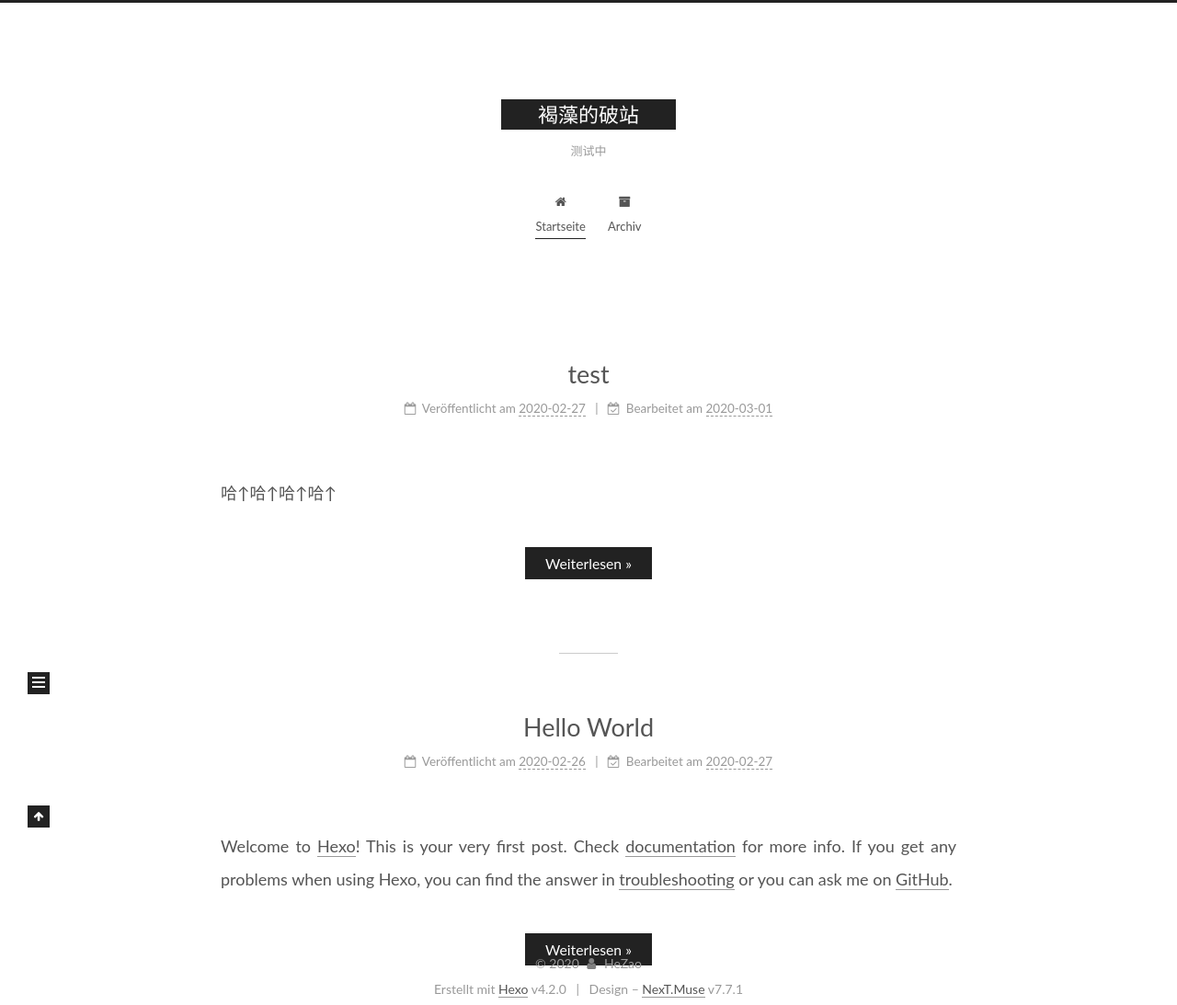
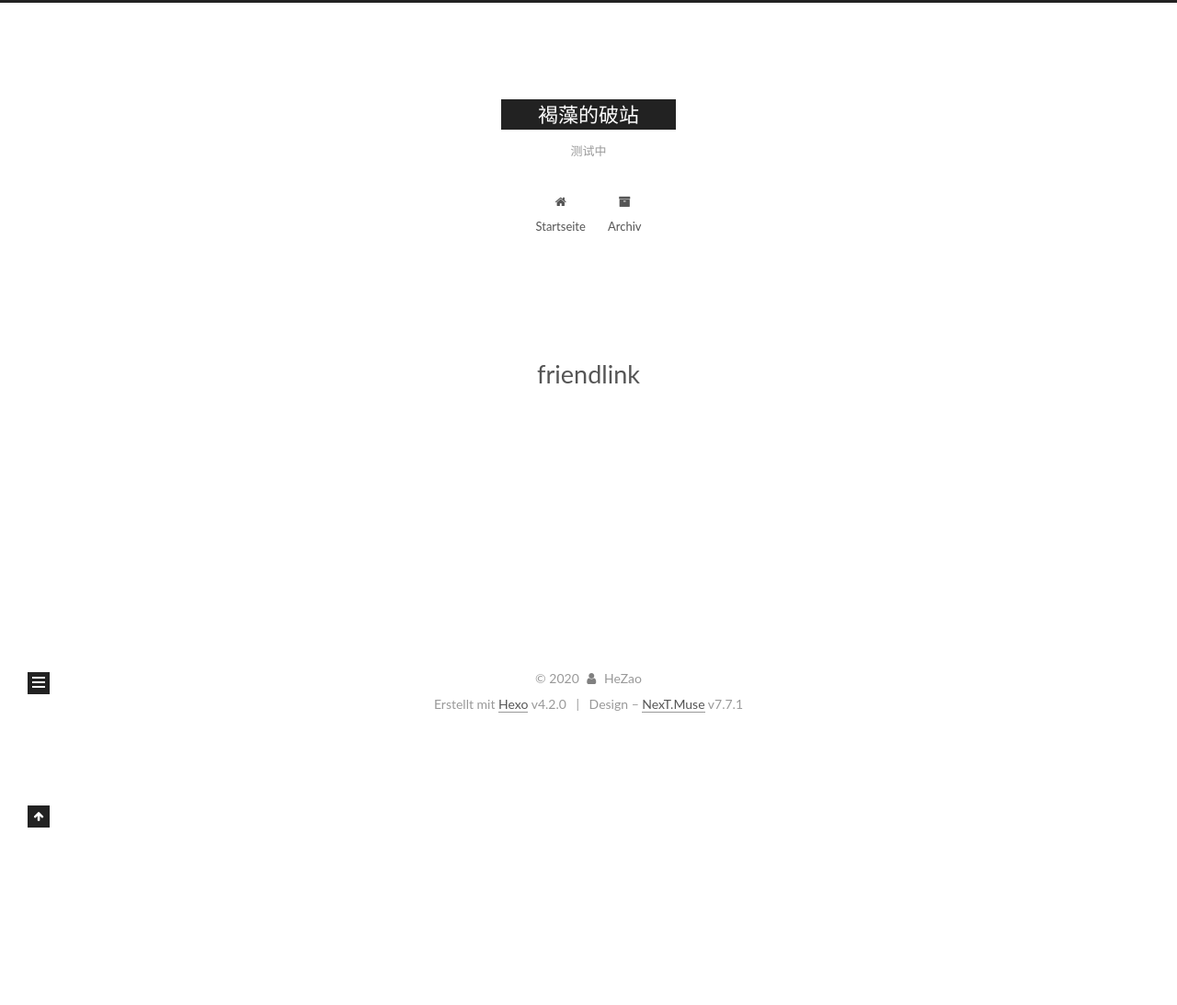
Before and after one commit to HeZao/HeZao.github.io, a plain HTML site: page friendlink/index.html in a window 1280 px wide. Shown: the whole page at 92% size. After the commit the page ends 800 px from the top, so only its background shows below. Drawn offline with Linux system fonts and the light colour scheme.

Commit message:
Site updated: 2020-03-01 17:24:13

```diff
--- a/index.html
+++ b/friendlink/index.html
@@ -21,26 +21,29 @@
   </script>
 
   <meta property="og:type" content="website">
-<meta property="og:title" content="褐藻的破站">
-<meta property="og:url" content="http://hezao.github.io/index.html">
+<meta property="og:title" content="friendlink">
+<meta property="og:url" content="http://hezao.github.io/friendlink/index.html">
 <meta property="og:site_name" content="褐藻的破站">
 <meta property="og:locale" content="zh_CN">
+<meta property="article:published_time" content="2020-03-01T09:22:06.000Z">
+<meta property="article:modified_time" content="2020-03-01T09:22:07.727Z">
 <meta property="article:author" content="HeZao">
 <meta name="twitter:card" content="summary">
 
-<link rel="canonical" href="http://hezao.github.io/">
+<link rel="canonical" href="http://hezao.github.io/friendlink/">
 
 
 <script id="page-configurations">
   // https://hexo.io/docs/variables.html
   CONFIG.page = {
     sidebar: "",
-    isHome: true,
+    isHome: false,
     isPost: false
   };
 </script>
 
-  <title>褐藻的破站</title>
+  <title>friendlink | 褐藻的破站
+  </title>
 
 
 
@@ -137,6 +140,8 @@
         <div class="content-wrap">
 
 
+
+
           <div class="content">
 
 
@@ -144,60 +149,26 @@
 
 
 
-  <article itemscope itemtype="http://schema.org/Article" class="post-block home" lang="zh-CN">
-    <link itemprop="mainEntityOfPage" href="http://hezao.github.io/2020/02/27/test/">
+    <div class="post-block" lang="zh-CN">
+      <header class="post-header">
 
-    <span hidden itemprop="author" itemscope itemtype="http://schema.org/Person">
-      <meta itemprop="image" content="/images/avatar.gif">
-      <meta itemprop="name" content="HeZao">
-      <meta itemprop="description" content="">
-    </span>
+<h1 class="post-title" itemprop="name headline">friendlink
+</h1>
 
-    <span hidden itemprop="publisher" itemscope itemtype="http://schema.org/Organization">
-      <meta itemprop="name" content="褐藻的破站">
-    </span>
-      <header class="post-header">
-        <h1 class="post-title" itemprop="name headline">
-
-            <a href="/2020/02/27/test/" class="post-title-link" itemprop="url">test</a>
-        </h1>
-
-        <div class="post-meta">
-            <span class="post-meta-item">
-              <span class="post-meta-item-icon">
-                <i class="fa fa-calendar-o"></i>
-              </span>
-              <span class="post-meta-item-text">Veröffentlicht am</span>
-
-              <time title="Erstellt: 2020-02-27 16:10:06" itemprop="dateCreated datePublished" datetime="2020-02-27T16:10:06+08:00">2020-02-27</time>
-            </span>
-              <span class="post-meta-item">
-                <span class="post-meta-item-icon">
-                  <i class="fa fa-calendar-check-o"></i>
-                </span>
-                <span class="post-meta-item-text">Bearbeitet am</span>
-                <time title="Geändert am: 2020-03-01 17:05:53" itemprop="dateModified" datetime="2020-03-01T17:05:53+08:00">2020-03-01</time>
-              </span>
+<div class="post-meta">
 
 
+</div>
 
-        </div>
-      </header>
+</header>
 
 
 
 
-    <div class="post-body" itemprop="articleBody">
+      <div class="post-body">
 
+      </div>
 
-          <p>哈↑哈↑哈↑哈↑</p>
-          <!--noindex-->
-            <div class="post-button">
-              <a class="btn" href="/2020/02/27/test/#more" rel="contents">
-                Weiterlesen &raquo;
-              </a>
-            </div>
-          <!--/noindex-->
 
 
     </div>
@@ -205,90 +176,8 @@
 
 
 
-      <footer class="post-footer">
-        <div class="post-eof"></div>
-      </footer>
-  </article>
-
-
-
-
-
-
-
-  <article itemscope itemtype="http://schema.org/Article" class="post-block home" lang="zh-CN">
-    <link itemprop="mainEntityOfPage" href="http://hezao.github.io/2020/02/26/hello-world/">
-
-    <span hidden itemprop="author" itemscope itemtype="http://schema.org/Person">
-      <meta itemprop="image" content="/images/avatar.gif">
-      <meta itemprop="name" content="HeZao">
-      <meta itemprop="description" content="">
-    </span>
-
-    <span hidden itemprop="publisher" itemscope itemtype="http://schema.org/Organization">
-      <meta itemprop="name" content="褐藻的破站">
-    </span>
-      <header class="post-header">
-        <h1 class="post-title" itemprop="name headline">
-
-            <a href="/2020/02/26/hello-world/" class="post-title-link" itemprop="url">Hello World</a>
-        </h1>
-
-        <div class="post-meta">
-            <span class="post-meta-item">
-              <span class="post-meta-item-icon">
-                <i class="fa fa-calendar-o"></i>
-              </span>
-              <span class="post-meta-item-text">Veröffentlicht am</span>
-
-              <time title="Erstellt: 2020-02-26 09:55:28" itemprop="dateCreated datePublished" datetime="2020-02-26T09:55:28+08:00">2020-02-26</time>
-            </span>
-              <span class="post-meta-item">
-                <span class="post-meta-item-icon">
-                  <i class="fa fa-calendar-check-o"></i>
-                </span>
-                <span class="post-meta-item-text">Bearbeitet am</span>
-                <time title="Geändert am: 2020-02-27 15:38:03" itemprop="dateModified" datetime="2020-02-27T15:38:03+08:00">2020-02-27</time>
-              </span>
-
-
-
-        </div>
-      </header>
-
-
-
-
-    <div class="post-body" itemprop="articleBody">
-
-
-          <p>Welcome to <a href="https://hexo.io/" target="_blank" rel="noopener">Hexo</a>! This is your very first post. Check <a href="https://hexo.io/docs/" target="_blank" rel="noopener">documentation</a> for more info. If you get any problems when using Hexo, you can find the answer in <a href="https://hexo.io/docs/troubleshooting.html" target="_blank" rel="noopener">troubleshooting</a> or you can ask me on <a href="https://github.com/hexojs/hexo/issues" target="_blank" rel="noopener">GitHub</a>.</p>
-          <!--noindex-->
-            <div class="post-button">
-              <a class="btn" href="/2020/02/26/hello-world/#more" rel="contents">
-                Weiterlesen &raquo;
-              </a>
-            </div>
-          <!--/noindex-->
-
-
-    </div>
-
-
-
-
-      <footer class="post-footer">
-        <div class="post-eof"></div>
-      </footer>
-  </article>
-
-
-
 
   </div>
-
-
-
 
 
           </div>
```
Also changed, not shown: 2020/02/27/test/index.html (+10 -5 lines).
